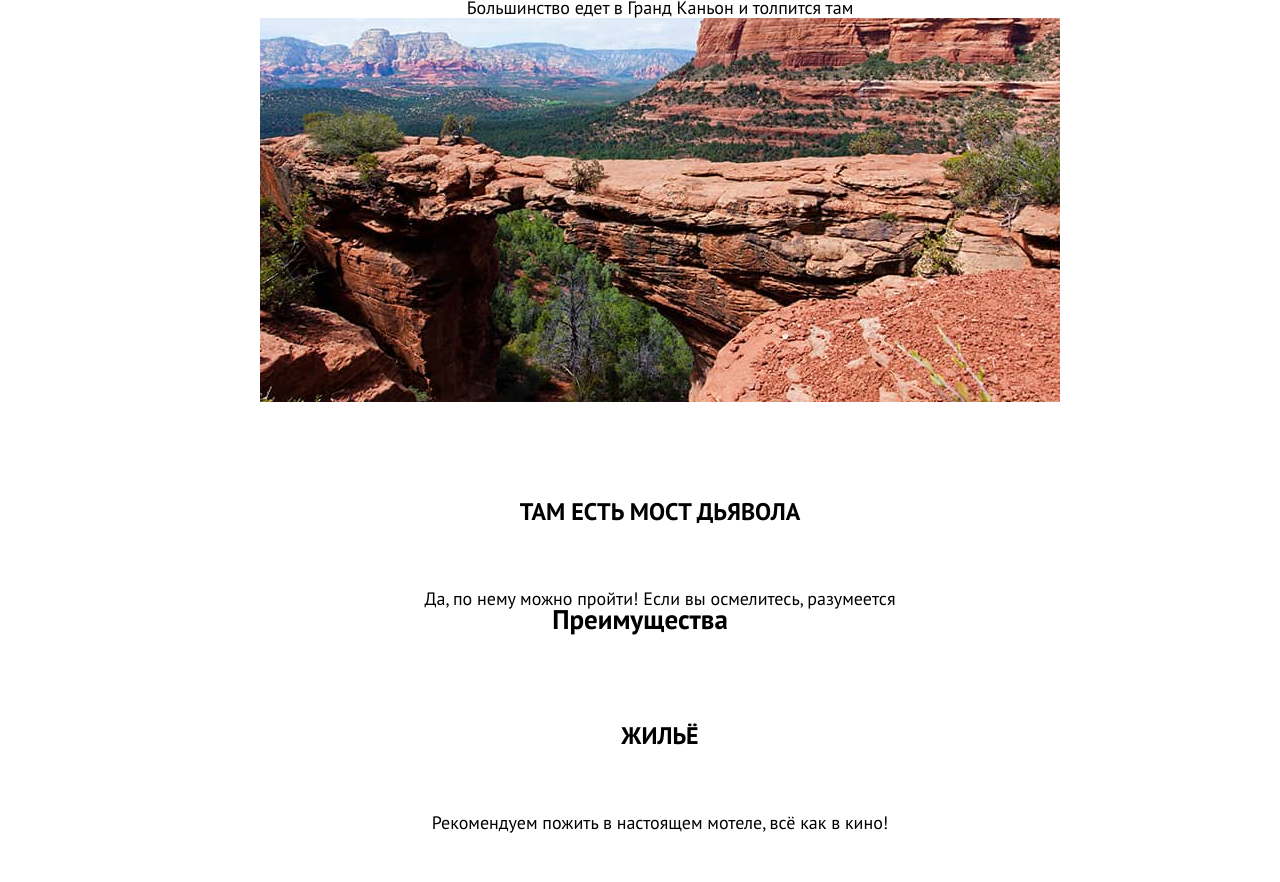
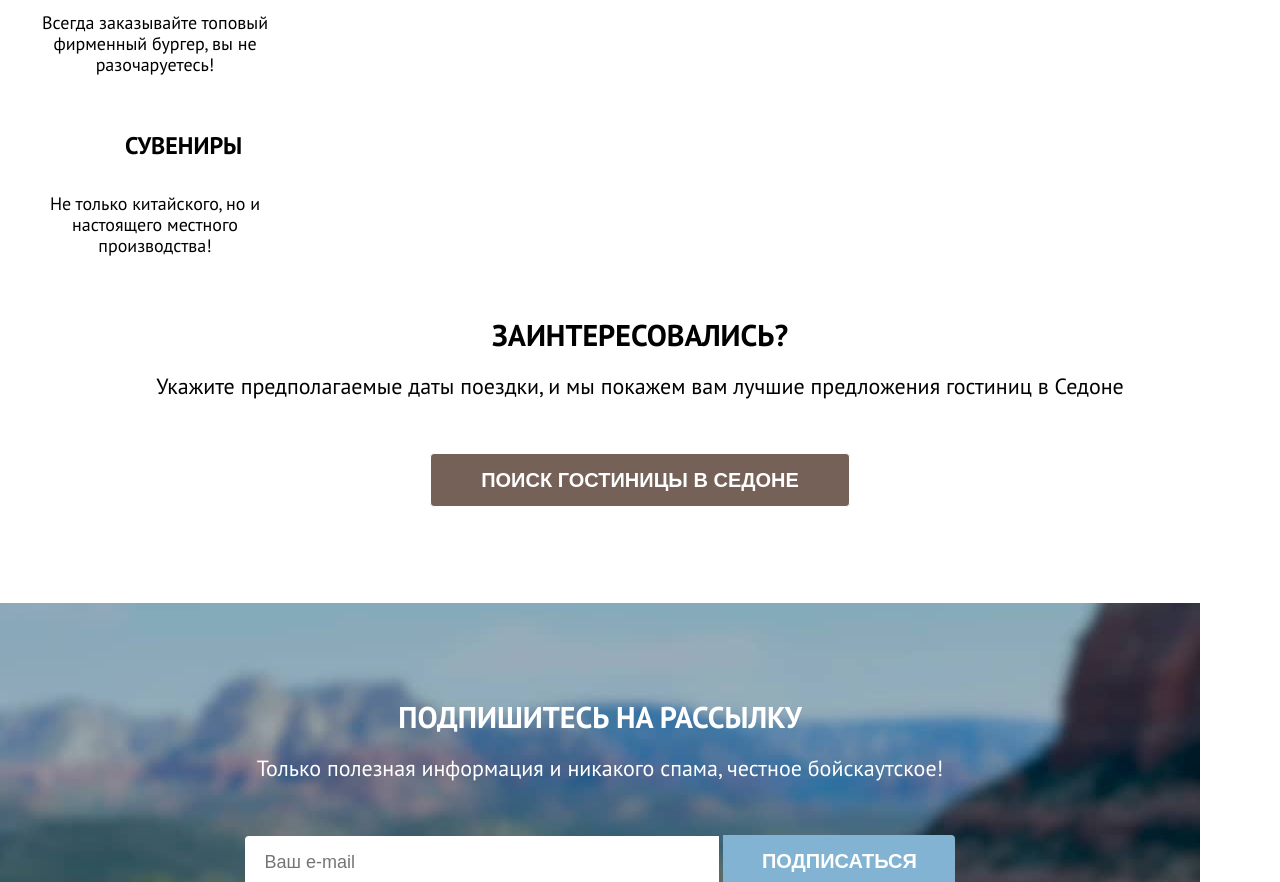
Before and after one commit to htmlacademy-htmlcss/2195539-sedona-35, a plain HTML site: page index.html in a window 1280 px wide. Shown: the part 1918-2800 px from the top of the page. Drawn offline with Linux system fonts and the light colour scheme.

Commit message:
Добавляет исправления в style

```diff
--- a/styles/styles.css
+++ b/styles/styles.css
@@ -129,16 +129,22 @@ p {
 }
 
 /* Advantages */
+.advantages-item {
+  width:230px;
+  height: 181px;
+  }
+
 .advantages-header {
   font-size: 24px;
   line-height: 28px;
   font-weight: 700;
   text-transform: uppercase;
   padding-top: 92px;
-  padding-left: 112px;
-  padding-right: 112px;
-  padding-bottom: 62px;
-}
+  padding-left: 85px;
+  padding-right: 85px;
+  padding-bottom: 30px;
+  border-bottom: solid rgba(255, 255, 255, 0.3);
+  }
 
 /* search */
 .search-header {
@@ -177,14 +183,16 @@ padding-bottom: 54px;
 
 /* Subscribe */
 .subscribe {
+  width: 1200px;
+  height: 415px;
   color: #ffffff;
   background-color: #82B3D3;
   text-decoration: none;
   background-image: url(../images/subscribe.jpg);
-  width: 1200px;
-  height: 415px;
+  background-position-y: center;
   background-size: 100% auto;
   background-repeat: no-repeat;
+  text-align: center;
 }
 
 .subscribe-header {
@@ -305,7 +313,7 @@ padding-bottom: 54px;
   text-decoration: none;
 }
 
-/* Hidden
+/* Hidden*/
 .visually-hidden {
   position: absolute;
   width: 1px;
@@ -318,4 +326,3 @@ padding-bottom: 54px;
   clip: rect(0 0 0 0);
   overflow: hidden;
 }
-*/
```
